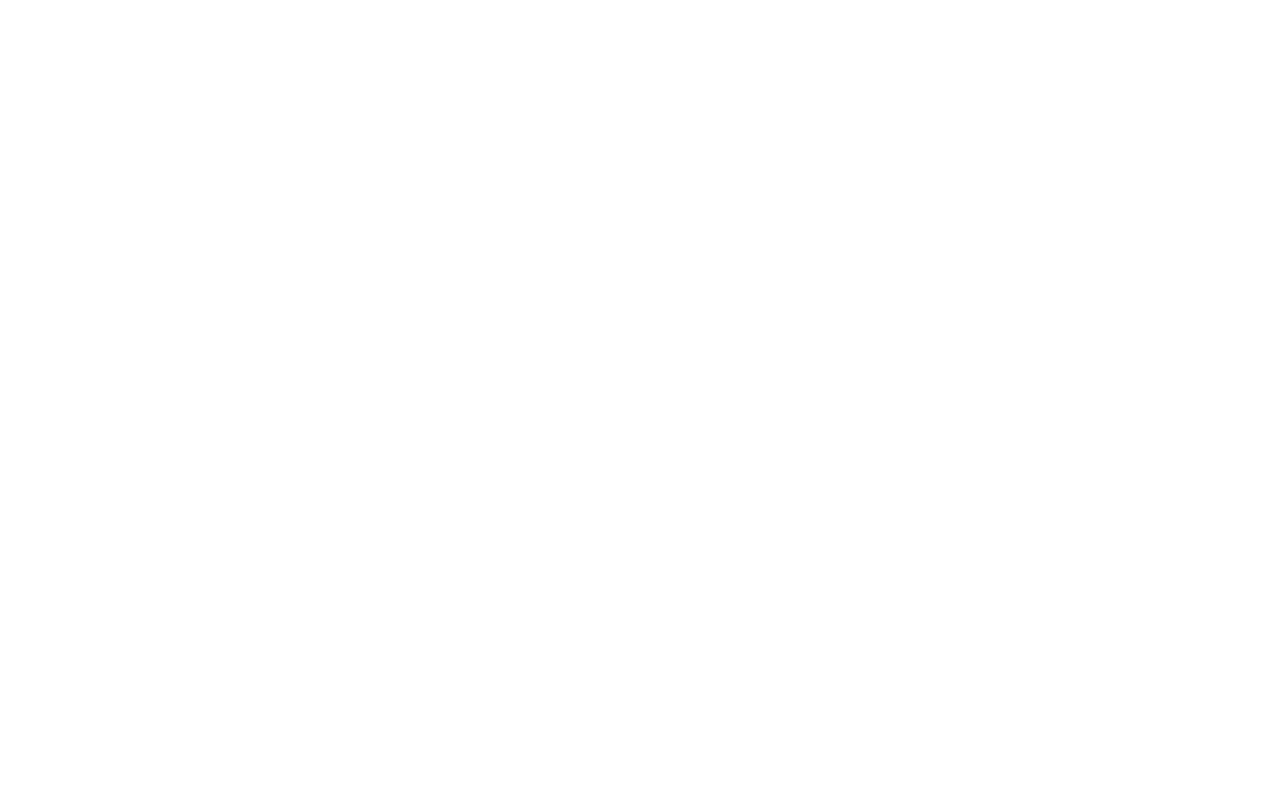
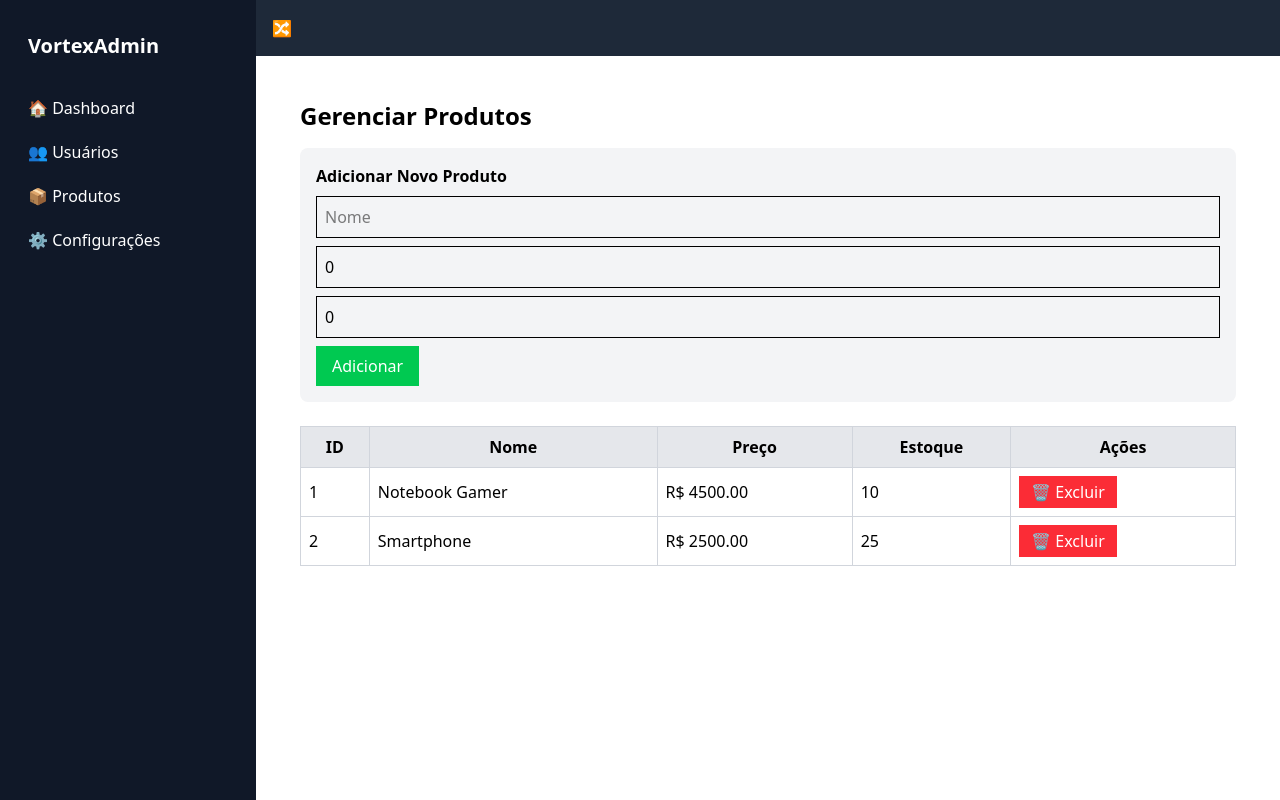
Before and after one commit to isaacnreis/vortexadmin, a Vue app: page /products in a window 1280 px wide. Before the commit this address had no page. Built offline with nearby package versions, Linux system fonts and the light colour scheme.

Commit message:
criando view de produtos

```diff
--- a/src/router/index.ts
+++ b/src/router/index.ts
@@ -2,11 +2,13 @@
 import Dashboard from "../views/Dashboard.vue";
 import UsersView from "../views/UsersView.vue";
 import HomeView from "../views/HomeView.vue";
+import ProductsView from "../views/ProductsView.vue";
 
 const routes = [
   { path: "/", component: HomeView },
   { path: "/dashboard", component: Dashboard },
   { path: "/users", component: UsersView },
+  { path: "/products", component: ProductsView },
 ];
 
 const router = createRouter({
--- /dev/null
+++ b/src/stores/productsStore.ts
@@ -0,0 +1,33 @@
+import { defineStore } from "pinia";
+import { ref } from "vue";
+
+export type Product = {
+  id: number;
+  name: string;
+  price: number;
+  stock: number;
+};
+
+export const useProductsStore = defineStore("products", () => {
+  const products = ref<Product[]>([
+    { id: 1, name: "Notebook Gamer", price: 4500, stock: 10 },
+    { id: 2, name: "Smartphone", price: 2500, stock: 25 },
+  ]);
+
+  const addProduct = (product: Product) => {
+    products.value.push(product);
+  };
+
+  const updateProduct = (id: number, updatedProduct: Partial<Product>) => {
+    const index = products.value.findIndex((product) => product.id === id);
+    if (index !== -1) {
+      products.value[index] = { ...products.value[index], ...updatedProduct };
+    }
+  };
+
+  const removeProduct = (id: number) => {
+    products.value = products.value.filter((product) => product.id !== id);
+  };
+
+  return { products, addProduct, updateProduct, removeProduct };
+});
--- /dev/null
+++ b/src/views/ProductsView.vue
@@ -0,0 +1,86 @@
+<script setup lang="ts">
+import { ref } from "vue";
+import { useProductsStore, type Product } from "../stores/productsStore";
+import DashboardLayout from "../layouts/DashboardLayout.vue";
+
+const productsStore = useProductsStore();
+
+// Novo produto temporário para adicionar na lista
+const newProduct = ref<Product>({ id: 0, name: "", price: 0, stock: 0 });
+
+const addProduct = () => {
+  if (newProduct.value.name && newProduct.value.price > 0) {
+    newProduct.value.id = Date.now();
+    productsStore.addProduct({ ...newProduct.value });
+    newProduct.value = { id: 0, name: "", price: 0, stock: 0 };
+  } else {
+    alert("Preencha os campos corretamente!");
+  }
+};
+
+const deleteProduct = (id: number) => {
+  productsStore.removeProduct(id);
+};
+</script>
+
+<template>
+  <DashboardLayout>
+    <div class="p-6">
+      <h1 class="text-2xl font-bold mb-4">Gerenciar Produtos</h1>
+
+      <div class="mb-6 p-4 bg-gray-100 rounded-lg">
+        <h2 class="font-semibold mb-2">Adicionar Novo Produto</h2>
+        <input
+          v-model="newProduct.name"
+          placeholder="Nome"
+          class="border p-2 w-full mb-2"
+        />
+        <input
+          v-model="newProduct.price"
+          type="number"
+          placeholder="Preço"
+          class="border p-2 w-full mb-2"
+        />
+        <input
+          v-model="newProduct.stock"
+          type="number"
+          placeholder="Estoque"
+          class="border p-2 w-full mb-2"
+        />
+        <button @click="addProduct" class="bg-green-500 text-white px-4 py-2">
+          Adicionar
+        </button>
+      </div>
+
+      <table class="w-full border-collapse border border-gray-300">
+        <thead>
+          <tr class="bg-gray-200">
+            <th class="border border-gray-300 p-2">ID</th>
+            <th class="border border-gray-300 p-2">Nome</th>
+            <th class="border border-gray-300 p-2">Preço</th>
+            <th class="border border-gray-300 p-2">Estoque</th>
+            <th class="border border-gray-300 p-2">Ações</th>
+          </tr>
+        </thead>
+        <tbody>
+          <tr v-for="product in productsStore.products" :key="product.id">
+            <td class="border border-gray-300 p-2">{{ product.id }}</td>
+            <td class="border border-gray-300 p-2">{{ product.name }}</td>
+            <td class="border border-gray-300 p-2">
+              R$ {{ product.price.toFixed(2) }}
+            </td>
+            <td class="border border-gray-300 p-2">{{ product.stock }}</td>
+            <td class="border border-gray-300 p-2">
+              <button
+                class="bg-red-500 text-white px-3 py-1"
+                @click="deleteProduct(product.id)"
+              >
+                🗑️ Excluir
+              </button>
+            </td>
+          </tr>
+        </tbody>
+      </table>
+    </div>
+  </DashboardLayout>
+</template>
```
